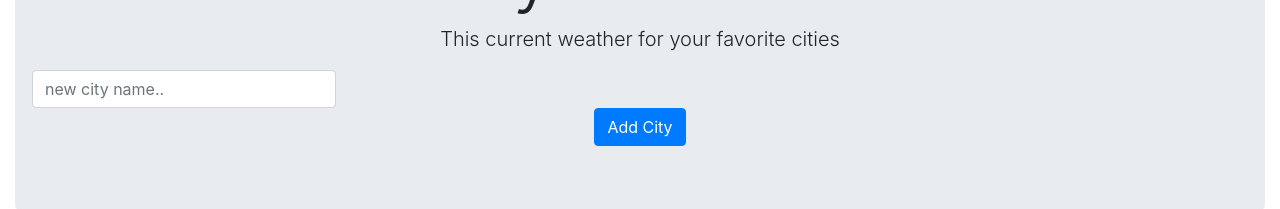
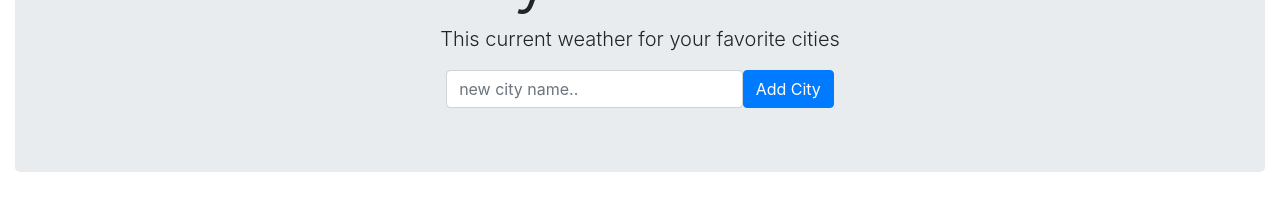
Before and after one commit to yjorozco/full-stack-react-app-tutorial, a React (Create React App) app in the folder client/: page / in a window 1280 px wide. Shown: the part 190-399 px from the top of the page. Built offline with nearby package versions, Linux system fonts and the light colour scheme; no server answers.

Commit message:
make it better

```diff
--- a/client/src/App.js
+++ b/client/src/App.js
@@ -90,8 +90,9 @@
               </Row>
               <Row >
 
-                <Col className="w-30 px-0">
+                <Col >
 
+                  <div className="d-flex flex-row justify-content-center">
                     <Input className="w-25"
                       placeholder="new city name.."
                       value={this.state.newCityName}
@@ -99,7 +100,7 @@
                     />
 
                     <Button color="primary" onClick={this.handleAddCity}>Add City</Button>
-
+                  </div>
                 </Col>
               </Row>
             </Jumbotron>
```
